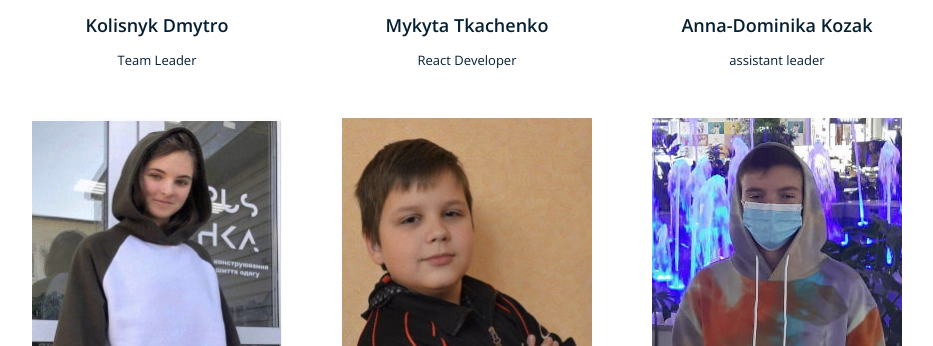
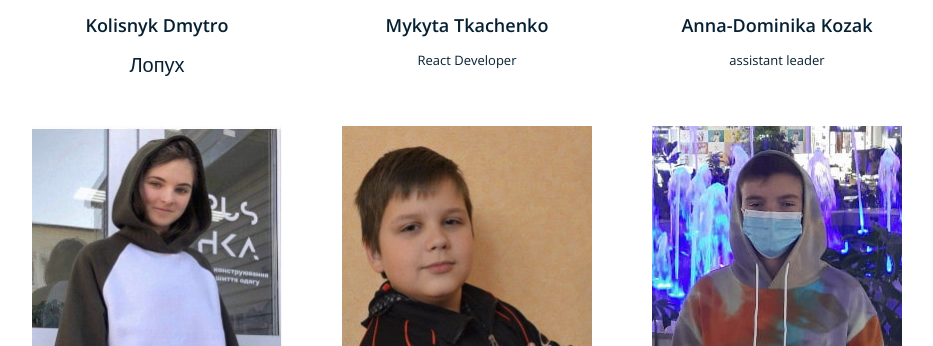
Before and after one commit to MykytaTkachenko/ubermensches_project, a website: page src/index.html in a window 1280 px wide. Shown: the part 3044-3390 px from the top of the page, without its empty margins (173-1106 px from the left). Drawn offline with nearby package versions, Linux system fonts and the light colour scheme; files that its build step writes are made by us from their sources; files whose address does not match are found by name.

Commit message:
addd pricol

```diff
--- a/src/html/team.html
+++ b/src/html/team.html
@@ -37,7 +37,7 @@ Join our team in management or as a professional and fulfill your career
         </div>
       </div>
       <h3 class="team-card__name">Kolisnyk Dmytro</h3>
-      <h4 class="team-card__caption">Team Leader</h4>
+      <h4 class="team-card__caption" style="font-size: 20px;">Лопух</h4>
     </div>
     <div class="team__card">
       <div class='team-card__img-wrapper'>
```
Also changed, not shown: build/index.html.
